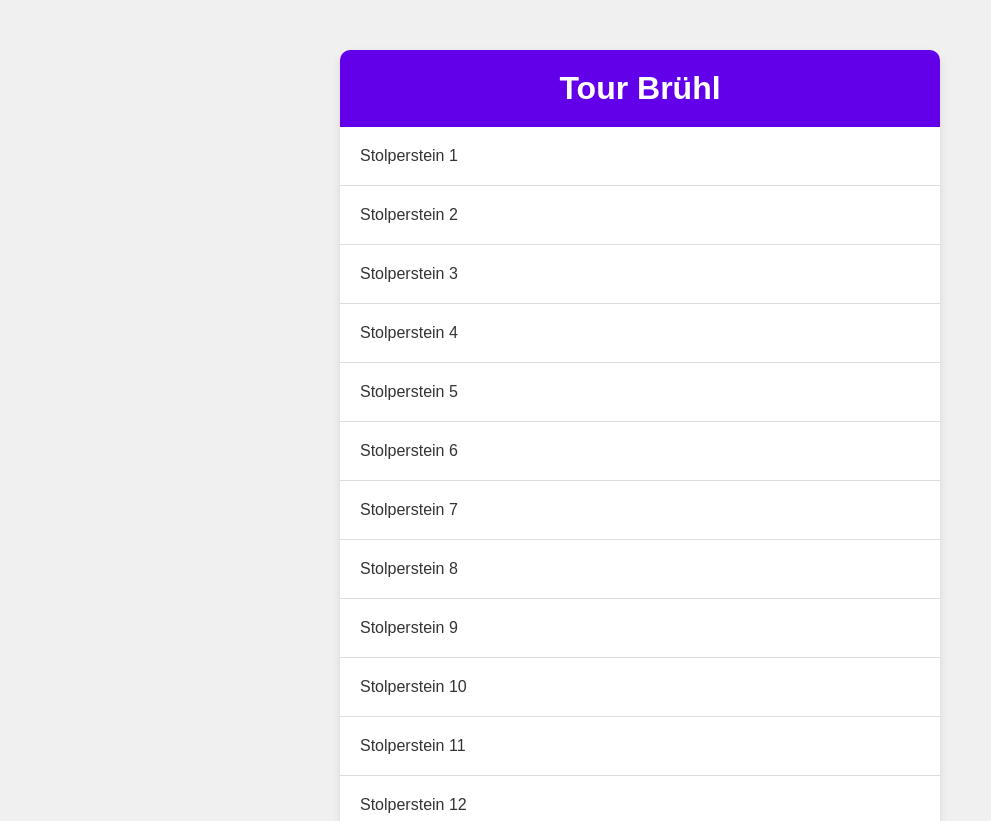
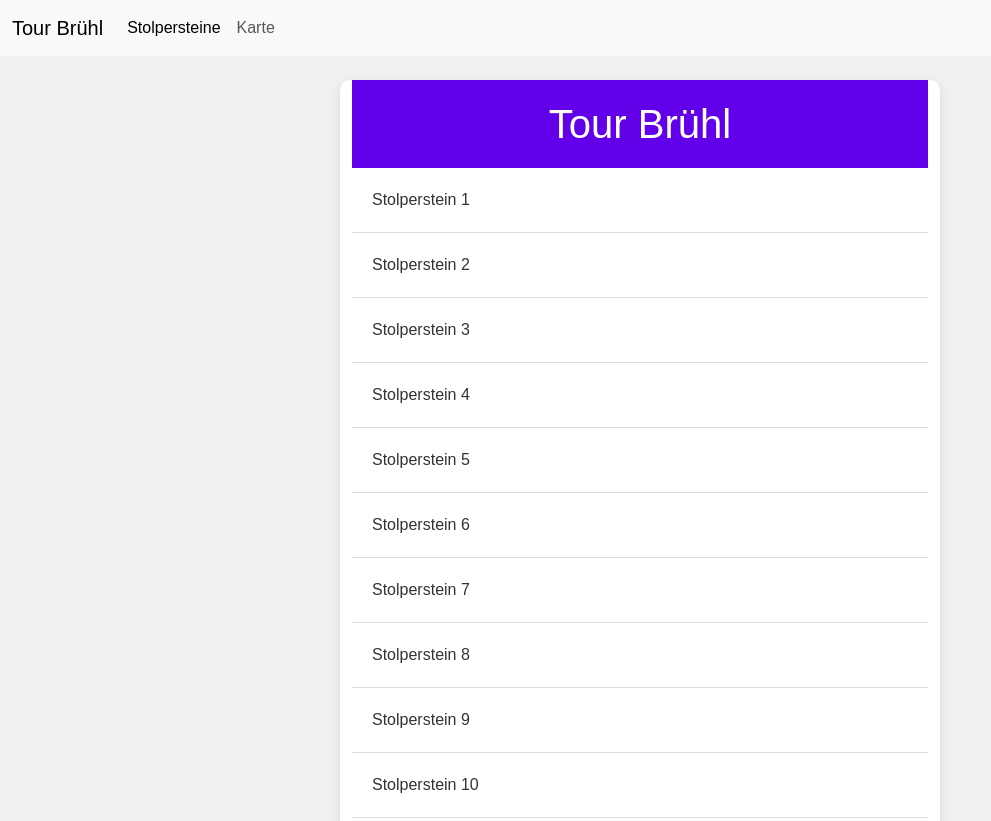
Before and after one commit to lassepir/CBS-Mobile-Applikations-Website, a plain HTML site: page index.html in a window 1280 px wide. Shown: the top 821 px of the page, without its empty margins (0-991 px from the left). Drawn offline with nearby package versions, Linux system fonts and the light colour scheme.

Commit message:
Update index.html

```diff
--- a/index.html
+++ b/index.html
@@ -1,19 +1,47 @@
 <!DOCTYPE html>
-<html lang="en">
+<html lang="de">
 <head>
   <meta charset="UTF-8">
   <meta name="viewport" content="width=device-width, initial-scale=1.0">
-  <title>Swipe to Dismiss</title>
+  <title>Tour Brühl</title>
+  <!-- Bootstrap CSS -->
+  <link href="https://cdn.jsdelivr.net/npm/bootstrap@5.3.0/dist/css/bootstrap.min.css" rel="stylesheet">
+  <!-- Eigene CSS-Datei -->
   <link rel="stylesheet" href="stylesheet.css">
 </head>
 <body>
-  <div id="app">
+  <!-- Navbar -->
+  <nav class="navbar navbar-expand-lg navbar-light bg-light">
+    <div class="container-fluid">
+      <a class="navbar-brand" href="#">Tour Brühl</a>
+      <button class="navbar-toggler" type="button" data-bs-toggle="collapse" data-bs-target="#navbarNav" aria-controls="navbarNav" aria-expanded="false" aria-label="Navigation umschalten">
+        <span class="navbar-toggler-icon"></span>
+      </button>
+      <div class="collapse navbar-collapse" id="navbarNav">
+        <ul class="navbar-nav">
+          <li class="nav-item">
+            <a class="nav-link active" aria-current="page" href="#">Stolpersteine</a>
+          </li>
+          <li class="nav-item">
+            <a class="nav-link" href="#">Karte</a>
+          </li>
+        </ul>
+      </div>
+    </div>
+  </nav>
+
+  <!-- Hauptinhalt -->
+  <div id="app" class="container mt-4">
     <h1>Tour Brühl</h1>
     <ul id="item-list" class="item-list">
-      <!-- JavaScript will populate this list -->
+      <!-- JavaScript wird diese Liste füllen -->
     </ul>
-    <div id="snackbar" class="snackbar">Item dismissed</div>
+    <div id="snackbar" class="snackbar">Element entfernt</div>
   </div>
- <script src="script.js"></script>
+
+  <!-- Bootstrap JavaScript -->
+  <script src="https://cdn.jsdelivr.net/npm/bootstrap@5.3.0/dist/js/bootstrap.bundle.min.js"></script>
+  <!-- Eigene JavaScript-Datei -->
+  <script src="script.js"></script>
 </body>
 </html>
```
